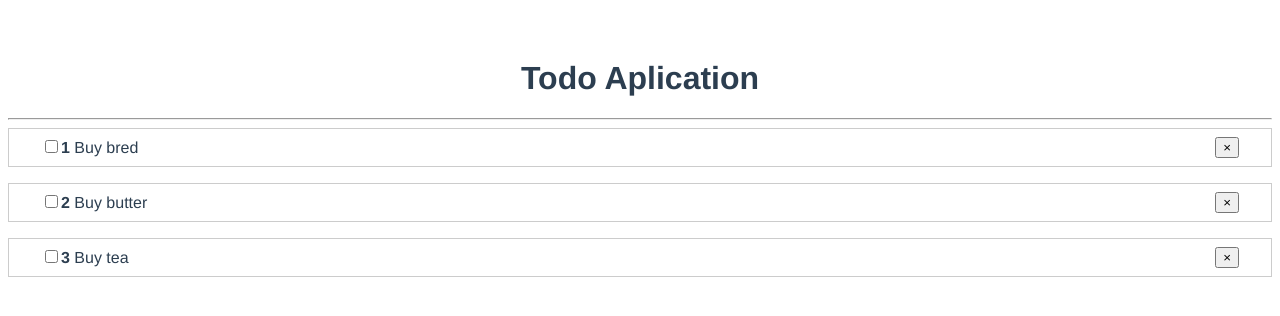
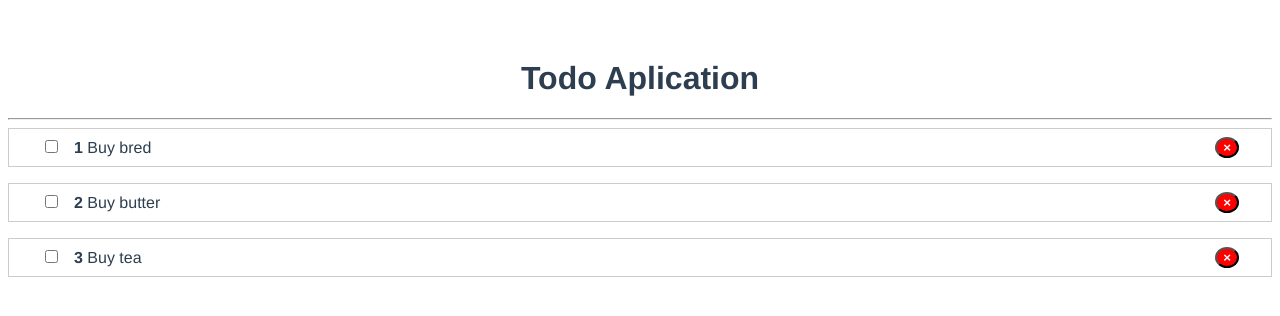
Before and after one commit to FaridYusifzadeh/Learn-Vue.js, a Vue app: page / in a window 1280 px wide. Shown: the top 316 px of the page. Built offline with nearby package versions, Linux system fonts and the light colour scheme.

Commit message:
completed change event

```diff
--- a/src/components/TodoItem.vue
+++ b/src/components/TodoItem.vue
@@ -1,12 +1,13 @@
 <template>
   <li>
-      <span>
-          <input type="checkbox">
+      <span v-bind:class="{done: todo.completed}">
+          <input type="checkbox"  v-on:change="todo.completed = !todo.completed">
           <strong>{{todo.id}}</strong>
           {{todo.title}}
       </span>
-      <button>&times;</button>
+      <button class="btn-delete" v-on:click="$emit('remove-todo')">&times;</button>
   </li>
+  <!-- для того чтобы сообщить родительскому элементу что у нас чтота случилось обращаемся к функции $emit('remove-todo')    -->
 </template>
 
 <script>
@@ -28,4 +29,17 @@ li{
     padding: .5rem 2rem;
     margin-bottom: 1rem;
 }
+.btn-delete{
+    background:red;
+    color: #fff;
+    border-radius: 50%;
+    font-weight: bold;
+    outline: none;
+}
+input{
+    margin-right: 1rem;
+}
+.done{
+    text-decoration: line-through;
+}
 </style>
```
